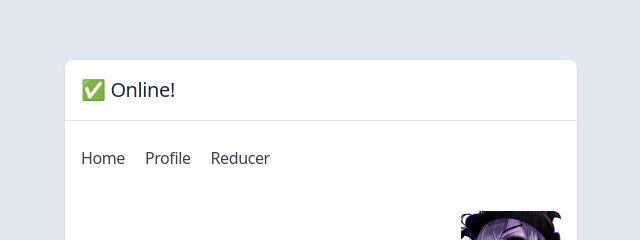
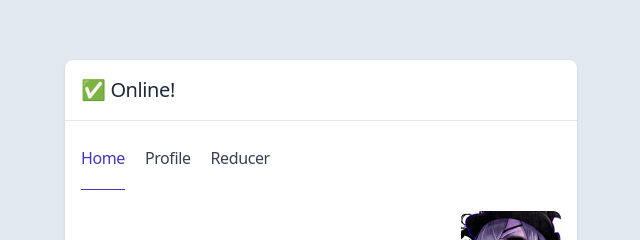
Before and after one commit to alfianchii/reactjs-dependency-injection, a React (Vite) app: page / in a window 1280 px wide. Shown: the part 157-397 px from the top of the page, without its empty margins (319-959 px from the left). Built offline with nearby package versions, Linux system fonts and the light colour scheme.

Commit message:
fix: routes on App.tsx

```diff
--- a/src/App.tsx
+++ b/src/App.tsx
@@ -10,6 +10,7 @@ import Reducer from "./pages/Reducer";
 import ReducerProvider from "./contexts/reducer-context";
 
 function App() {
+  const baseUrl: string = import.meta.env.BASE_URL;
   const status: boolean = useStatus();
 
   return (
@@ -25,16 +26,16 @@ function App() {
               <Card.Body>
                 <Navbar
                   elements={{
-                    home: "/reactjs-dependency-injection/",
-                    profile: "/reactjs-dependency-injection/profile",
-                    reducer: "/reactjs-dependency-injection/reducer",
+                    home: baseUrl,
+                    profile: `${baseUrl}profile`,
+                    reducer: `${baseUrl}reducer`,
                   }}
                 />
 
                 <Routes>
-                  <Route path="/" element={<Home />} />
-                  <Route path="/profile" element={<Profile />} />
-                  <Route path="/reducer" element={<Reducer />} />
+                  <Route path={`${baseUrl}`} element={<Home />} />
+                  <Route path={`${baseUrl}profile`} element={<Profile />} />
+                  <Route path={`${baseUrl}reducer`} element={<Reducer />} />
                 </Routes>
               </Card.Body>
             </Card>
```
